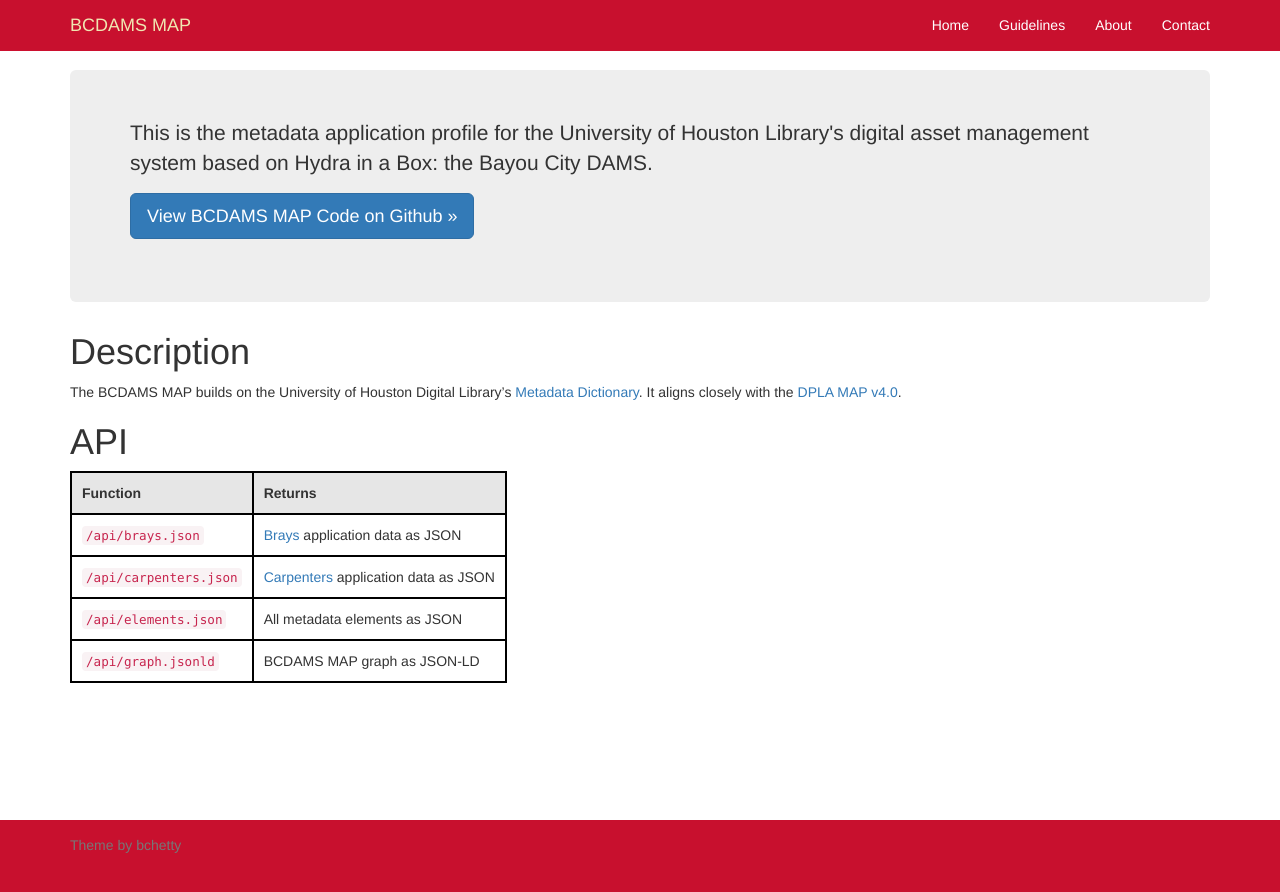
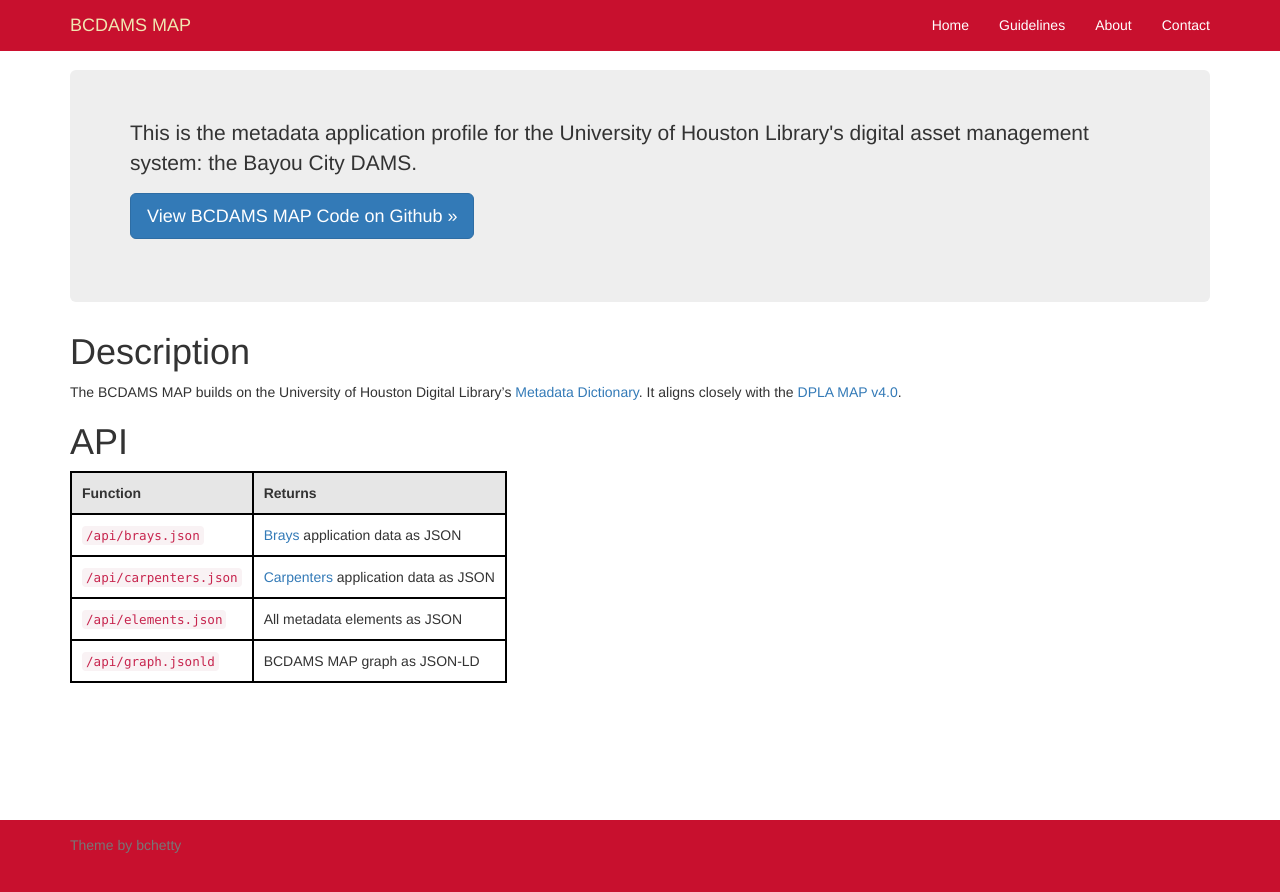
Before and after one commit to uhlibraries-digital/bcdams-map, a Jekyll site: the page built from about/index.md, in a window 1280 px wide. Shown: the top 892 px of the page. Built offline with Jekyll 4.4.1, drawn with Linux system fonts in a browser that asks for light colours; nearby versions of some CDN libraries; comment, search, counter and statistics services are not loaded.

Commit message:
update site description

```diff
--- a/_config.yml
+++ b/_config.yml
@@ -20,7 +20,7 @@
 keywords: digital asset management, university of houston, metadata application profile
 
 # Short description of your site
-desc: "This is the metadata application profile for the University of Houston Library's digital asset management system based on Hydra in a Box: the Bayou City DAMS."
+desc: "This is the metadata application profile for the University of Houston Library's digital asset management system: the Bayou City DAMS."
 
 # --- Navigation bar options --- #
 
```
